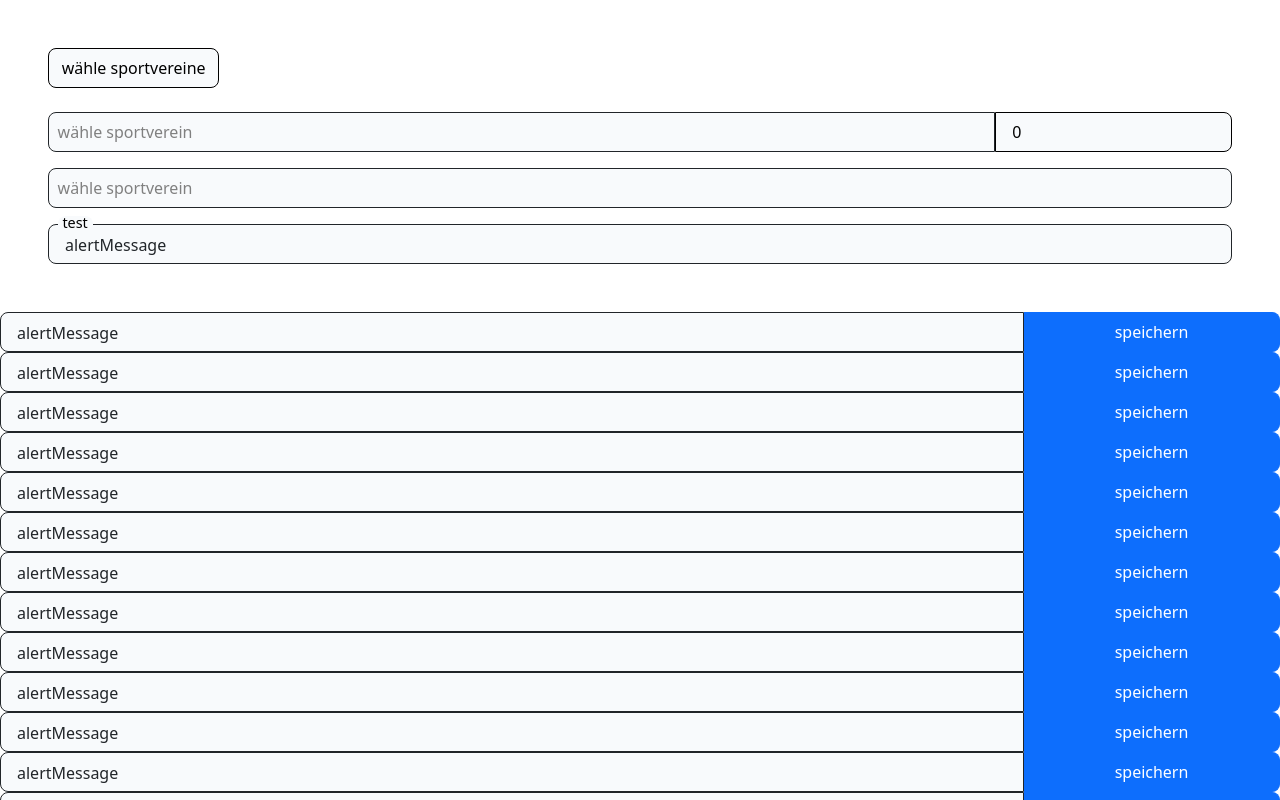
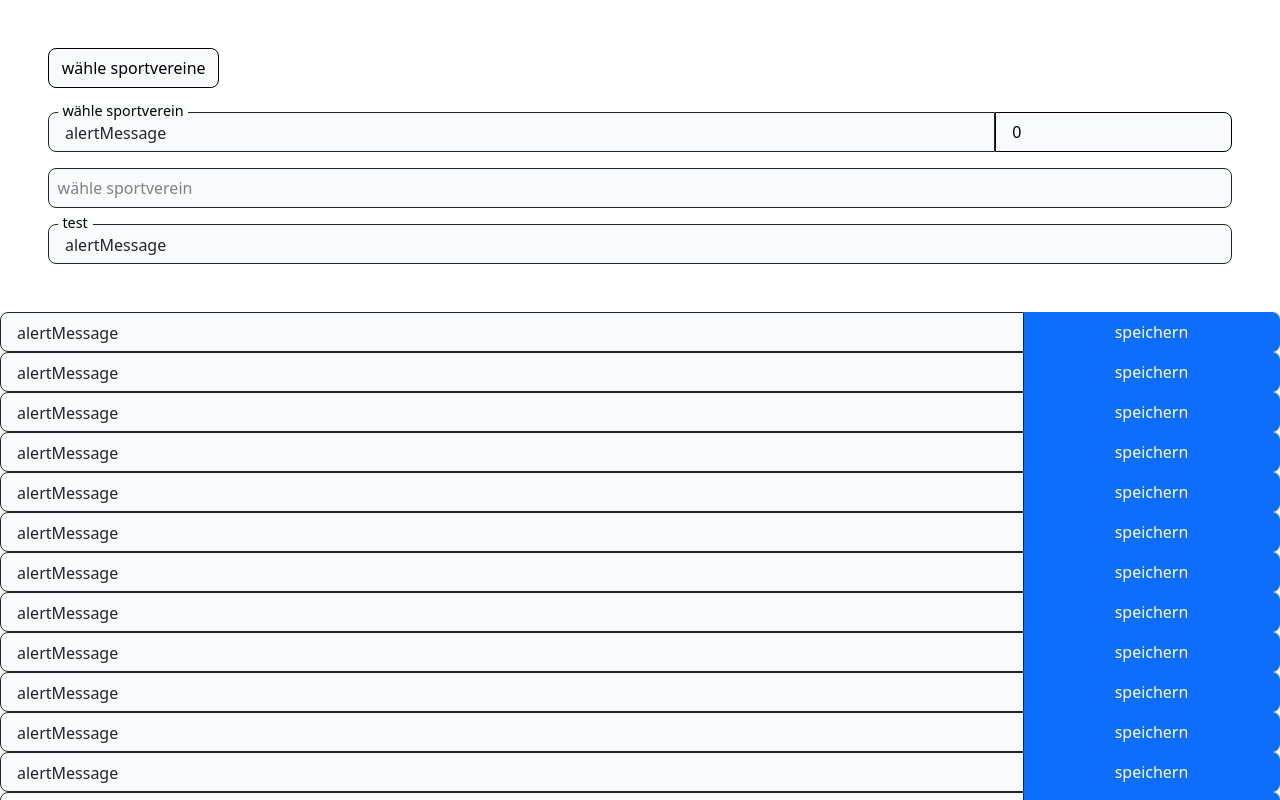
Before and after one commit to MBD-Team/CustomMBDComponents, a Vue app: page / in a window 1280 px wide. Shown: the top 800 px of the page. Built offline with nearby package versions, Linux system fonts and the light colour scheme; what vue3-touch-events would draw is missing.

Commit message:
searchText starts with v-model value

```diff
--- a/src/App.vue
+++ b/src/App.vue
@@ -9,6 +9,7 @@
       placeholder="wähle sportverein"
       v-model:sideInputVModel="number"
       :side-input-type="'number'"
+      v-model="text"
     ></SelectInput>
     <SelectInput :options="options" v-model:selected="selected" placeholder="wähle sportverein" v-model:sideInputVModel="number"></SelectInput>
     <TextInput v-model="text" placeholder="test"></TextInput>
--- a/src/components/SexyInputs/MultiSelect.vue
+++ b/src/components/SexyInputs/MultiSelect.vue
@@ -251,7 +251,7 @@ const {
 } = toRefs(props);
 const id = ref(JSON.stringify(Math.random()));
 const slots = useSlots();
-const searchText = ref('');
+const searchText = ref(modelValue.value || '');
 
 const borderColorComputed = computed(() => {
   return getErrorMessage(error.value, name.value) ? errorColor?.value : borderColor?.value;
--- a/src/components/SexyInputs/Select.vue
+++ b/src/components/SexyInputs/Select.vue
@@ -206,7 +206,7 @@ const {
 const id = ref(JSON.stringify(Math.random()));
 const slots = useSlots();
 
-const searchText = ref('');
+const searchText = ref(modelValue.value||"");
 const document = window.document;
 const borderColorComputed = computed(() => {
   return getErrorMessage(error.value, name.value) ? errorColor?.value : borderColor?.value;
```
